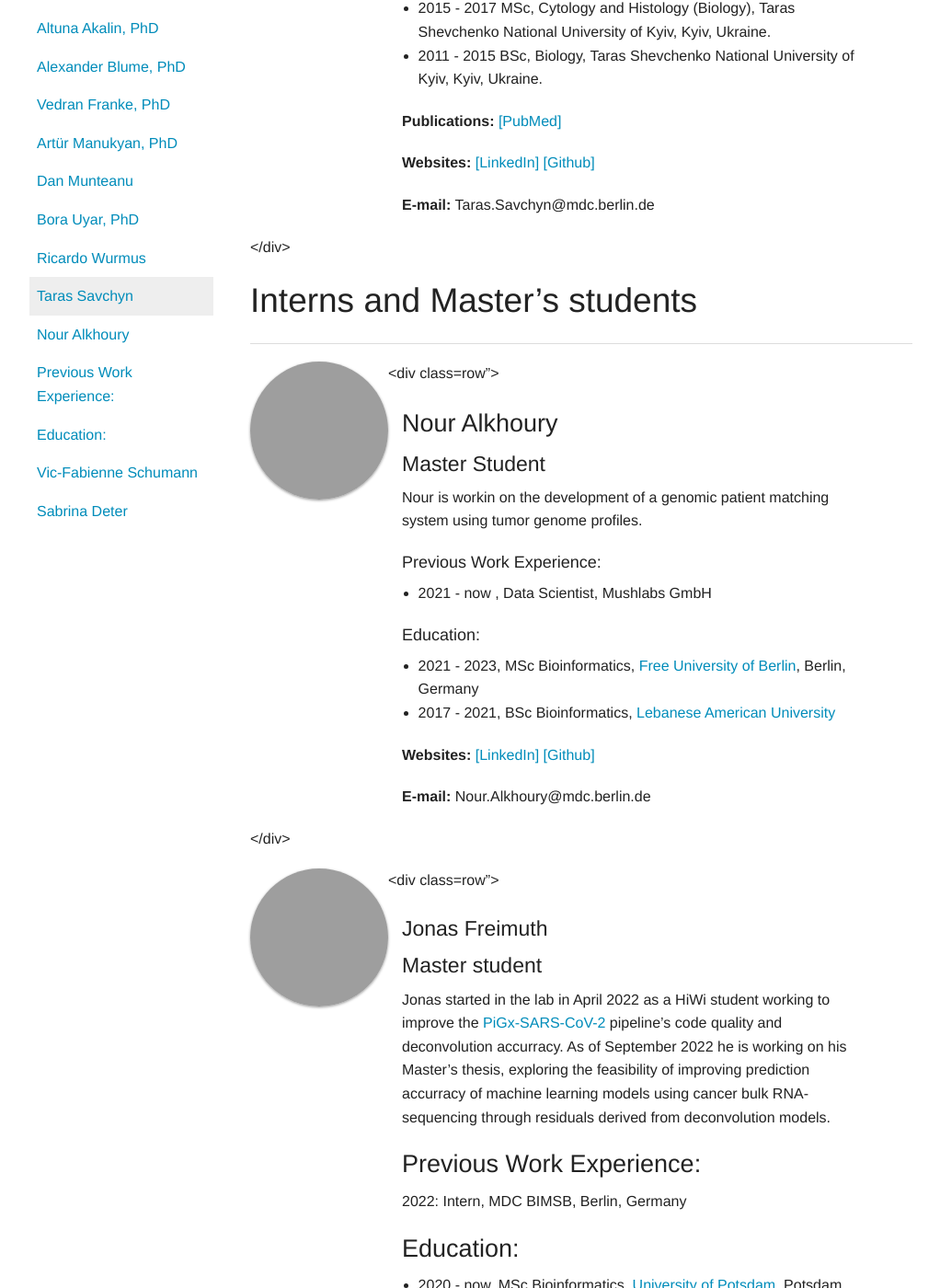
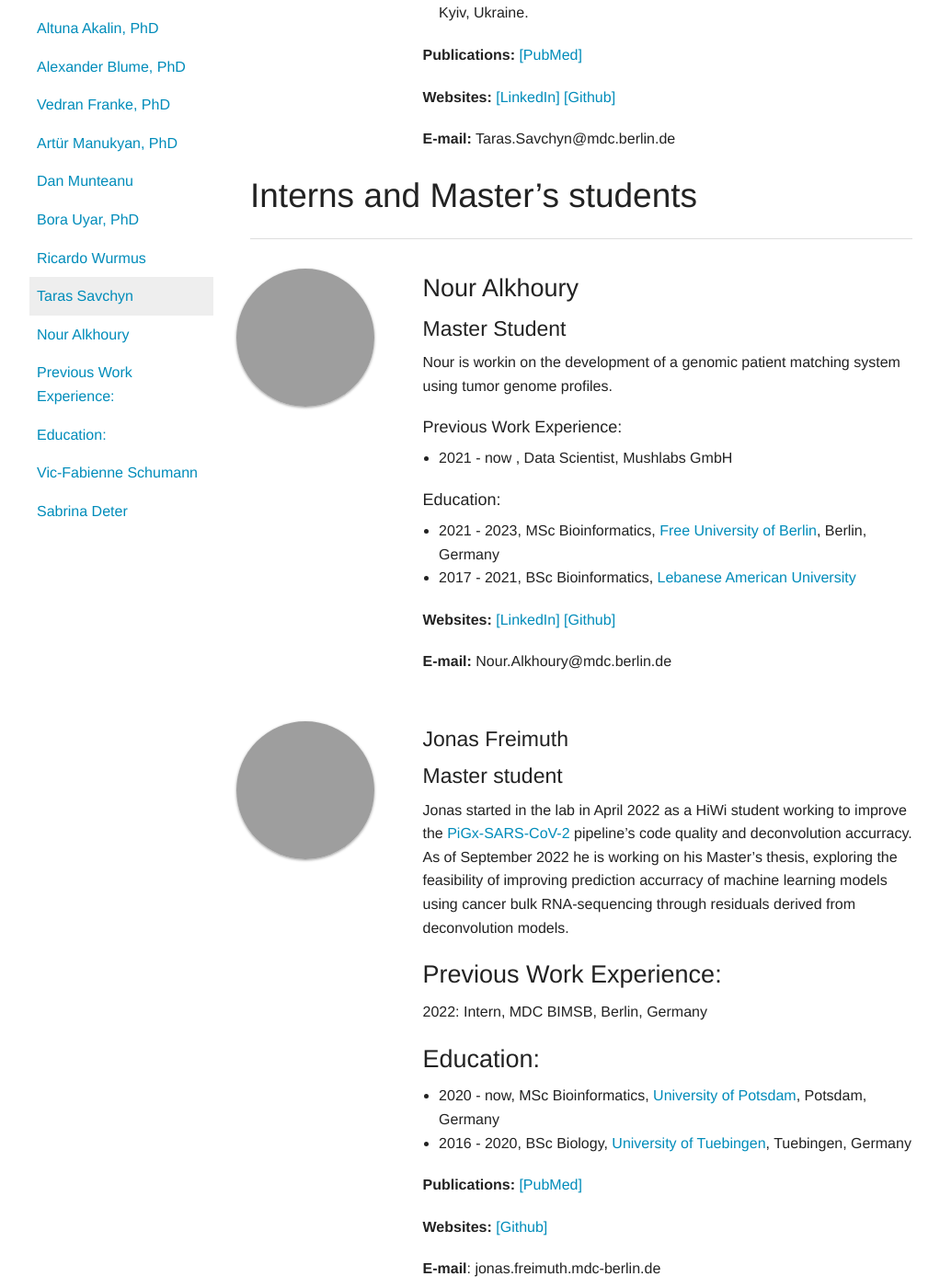
Before and after one commit to BIMSBbioinfo/bimsbbioinfo.github.io, a Jekyll site: the page built from team.markdown, in a window 1280 px wide and 1400 px high, scrolled down 5614 px. Shown: the whole window at 92% size, without its empty margins (133-1155 px from the left). Built offline with Jekyll 4.4.1, drawn with Linux system fonts in a browser that asks for light colours; our own code applies the rules of GitHub Pages for plain Markdown files; some of the changed text lies outside the part shown; grey boxes are pictures that could not be loaded.

Commit message:
Update team.markdown, fixed type in html

```diff
--- a/team.markdown
+++ b/team.markdown
@@ -120,7 +120,7 @@ Vedran supports research projects for the platform. He has extensive experience
 </div></div>
 
 
-<div class=row">
+<div class="row">
   <img src="img/team/artur.jpg" class="columns myroundThumb">
   <div class="large-9 columns" markdown="1">
 
@@ -256,7 +256,7 @@ PhD Students
 ---------------------------------------
 
 
-<div class=row">
+<div class="row">
   <img src="https://avatars.githubusercontent.com/u/30748114?s=96&v=4" class="columns myroundThumb">
   <div class="large-9 columns" markdown="1">
 
@@ -295,7 +295,7 @@ Interns and Master's students
 ---------------------------------------
 ---------------------------------------
 
-<div class=row">
+<div class="row">
   <img src="[IMAGE LINK/PATH]" class="columns myroundThumb">
   <div class="large-9 columns" markdown="1">
 
@@ -320,7 +320,7 @@ Nour is workin on the development of a genomic patient matching system using tum
 **E-mail:** Nour.Alkhoury@mdc.berlin.de
 </div></div>
 
-<div class=row">
+<div class="row">
   <img src="https://avatars.githubusercontent.com/u/68993915?s=96&v=4" class="columns myroundThumb">
   <div class="large-9 columns" markdown="1">
 
@@ -359,7 +359,7 @@ deconvolution models.
 </div></div>
 
 
-<div class=row">
+<div class="row">
   <img src="https://avatars.githubusercontent.com/u/19505743?s=96&v=4" class="columns myroundThumb">
   <div class="large-9 columns" markdown="1">
 
```
